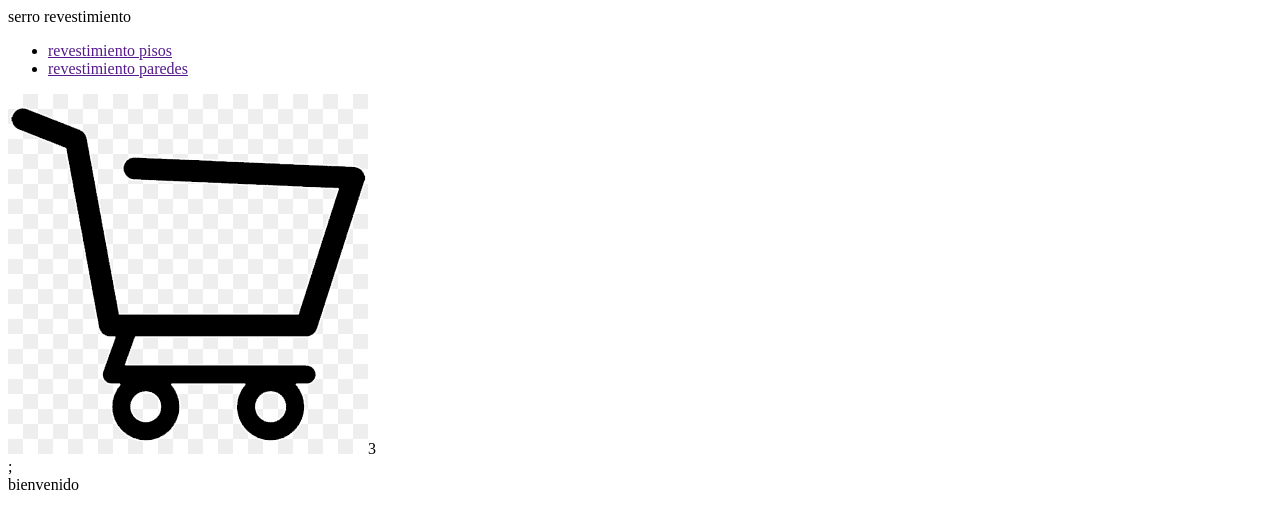
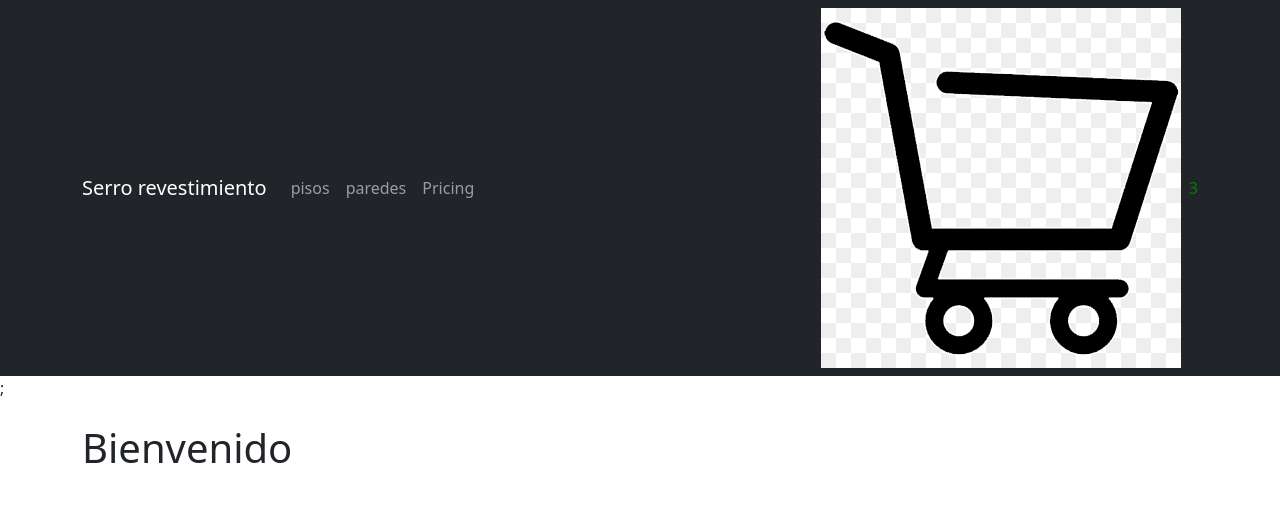
Before and after one commit to agos16/reactecommerce, a React (Create React App) app: page / in a window 1280 px wide. Shown: the top 528 px of the page. Built offline with nearby package versions, Linux system fonts and the light colour scheme.

Commit message:
Segunda entrega

```diff
--- a/package.json
+++ b/package.json
@@ -6,7 +6,9 @@
     "@testing-library/jest-dom": "^5.17.0",
     "@testing-library/react": "^13.4.0",
     "@testing-library/user-event": "^13.5.0",
+    "bootstrap": "^5.3.2",
     "react": "^18.2.0",
+    "react-bootstrap": "^2.9.1",
     "react-dom": "^18.2.0",
     "react-scripts": "5.0.1",
     "web-vitals": "^2.1.4"
--- a/src/App.css
+++ b/src/App.css
@@ -1,38 +1,4 @@
-.App {
-  text-align: center;
+.container > span {
+  color: green;
+  padding-left: .5rem;
 }
-
-.App-logo {
-  height: 40vmin;
-  pointer-events: none;
-}
-
-@media (prefers-reduced-motion: no-preference) {
-  .App-logo {
-    animation: App-logo-spin infinite 20s linear;
-  }
-}
-
-.App-header {
-  background-color: #282c34;
-  min-height: 100vh;
-  display: flex;
-  flex-direction: column;
-  align-items: center;
-  justify-content: center;
-  font-size: calc(10px + 2vmin);
-  color: white;
-}
-
-.App-link {
-  color: #61dafb;
-}
-
-@keyframes App-logo-spin {
-  from {
-    transform: rotate(0deg);
-  }
-  to {
-    transform: rotate(360deg);
-  }
-}
--- a/src/App.js
+++ b/src/App.js
@@ -1,12 +1,13 @@
 import { NavBar } from "./components/NavBar";
 import { ItemListContainer} from "./components/ItemListContainer";
 
+import "./App.css";
 
 function App (){
   return (
   <>
     <NavBar />;
-    <ItemListContainer greeting ="bienvenido" />
+    <ItemListContainer greeting ="Bienvenido" />
 
   </>)
 }
--- a/src/components/ItemListContainer.js
+++ b/src/components/ItemListContainer.js
@@ -1,3 +1,7 @@
+import Container from 'react-bootstrap/Container';
+
 export const ItemListContainer = (props) => {
-    return (<div>{props.greeting}</div>)
+    return (<Container className= "mt-4">
+        <h1>{props.greeting}</h1>
+        </Container>)
 }
--- a/src/components/NavBar.js
+++ b/src/components/NavBar.js
@@ -1,18 +1,19 @@
+import Container from 'react-bootstrap/Container';
+import Nav from 'react-bootstrap/Nav';
+import Navbar from 'react-bootstrap/Navbar';
+
 import { CartWidget } from "./CartWidget"
 
 export const NavBar = () => {
-    return <header>
-        <nav>
-            <div>serro revestimiento</div>
-        <ul>
-            <li>
-            <a href="">revestimiento pisos</a>
-            </li>
-            <li>
-            <a href="">revestimiento paredes</a>
-            </li>
-        </ul>
-        </nav>
-        <CartWidget/>
-        </header>
+    return ( <Navbar bg="dark" data-bs-theme="dark">
+    <Container>
+    <Navbar.Brand href="#home">Serro revestimiento</Navbar.Brand>
+    <Nav className="me-auto">
+        <Nav.Link href="#home">pisos</Nav.Link>
+        <Nav.Link href="#features">paredes</Nav.Link>
+        <Nav.Link href="#pricing">Pricing</Nav.Link>
+    </Nav><CartWidget/>
+    </Container>
+</Navbar>
+    )
 }
--- a/src/index.js
+++ b/src/index.js
@@ -1,7 +1,9 @@
 import React from 'react';
 import ReactDOM from 'react-dom/client';
-import App from './App';
-import reportWebVitals from './reportWebVitals';
+import App from './App.js';
+
+
+import 'bootstrap/dist/css/bootstrap.min.css';
 
 const root = ReactDOM.createRoot(document.getElementById('root'));
 root.render(
@@ -10,7 +12,5 @@ root.render(
   </React.StrictMode>
 );
 
-// If you want to start measuring performance in your app, pass a function
-// to log results (for example: reportWebVitals(console.log))
-// or send to an analytics endpoint. Learn more: https://bit.ly/CRA-vitals
-reportWebVitals();
+
+;
--- a/src/reportWebVitals.js
+++ /dev/null
@@ -1,13 +0,0 @@
-const reportWebVitals = onPerfEntry => {
-  if (onPerfEntry && onPerfEntry instanceof Function) {
-    import('web-vitals').then(({ getCLS, getFID, getFCP, getLCP, getTTFB }) => {
-      getCLS(onPerfEntry);
-      getFID(onPerfEntry);
-      getFCP(onPerfEntry);
-      getLCP(onPerfEntry);
-      getTTFB(onPerfEntry);
-    });
-  }
-};
-
-export default reportWebVitals;
```
Also changed, not shown: src/setupTests.js (deleted, +0 -5 lines), 1 other file (tests, documents, lock files or other folders).
